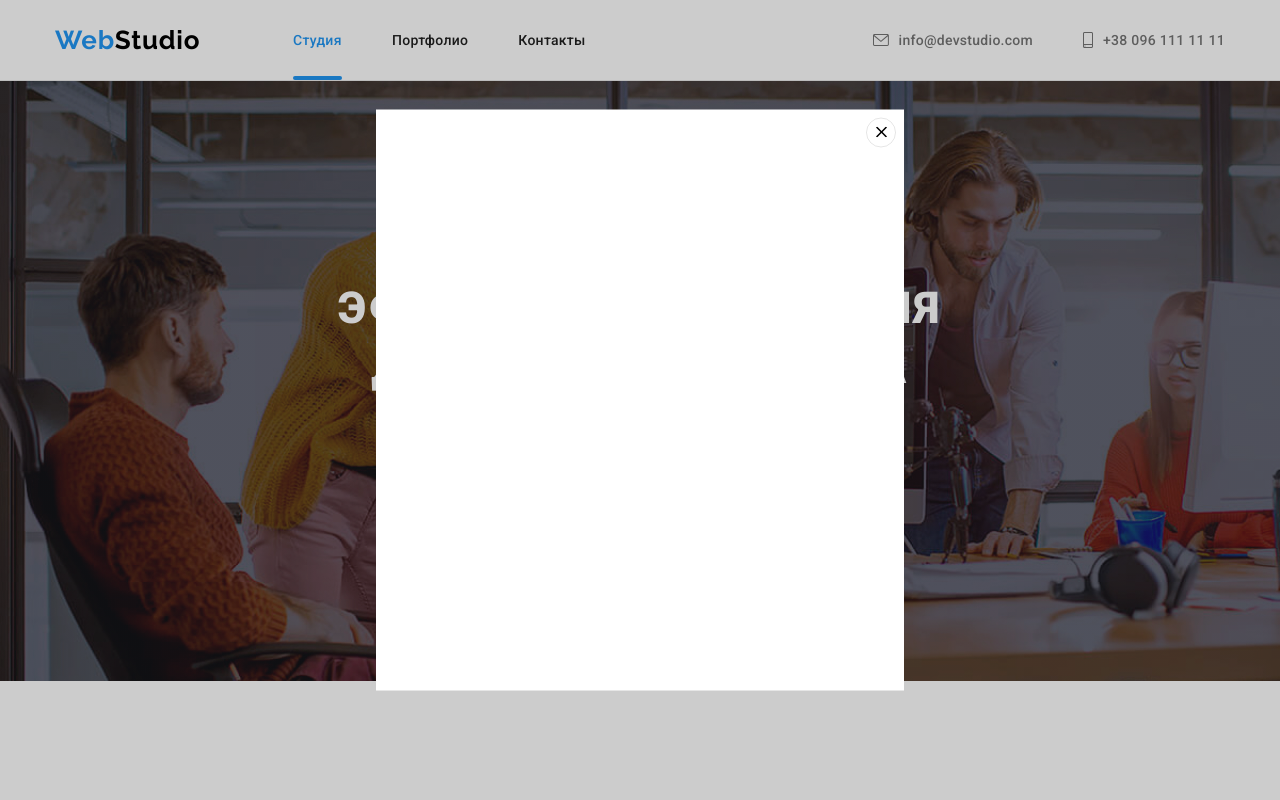
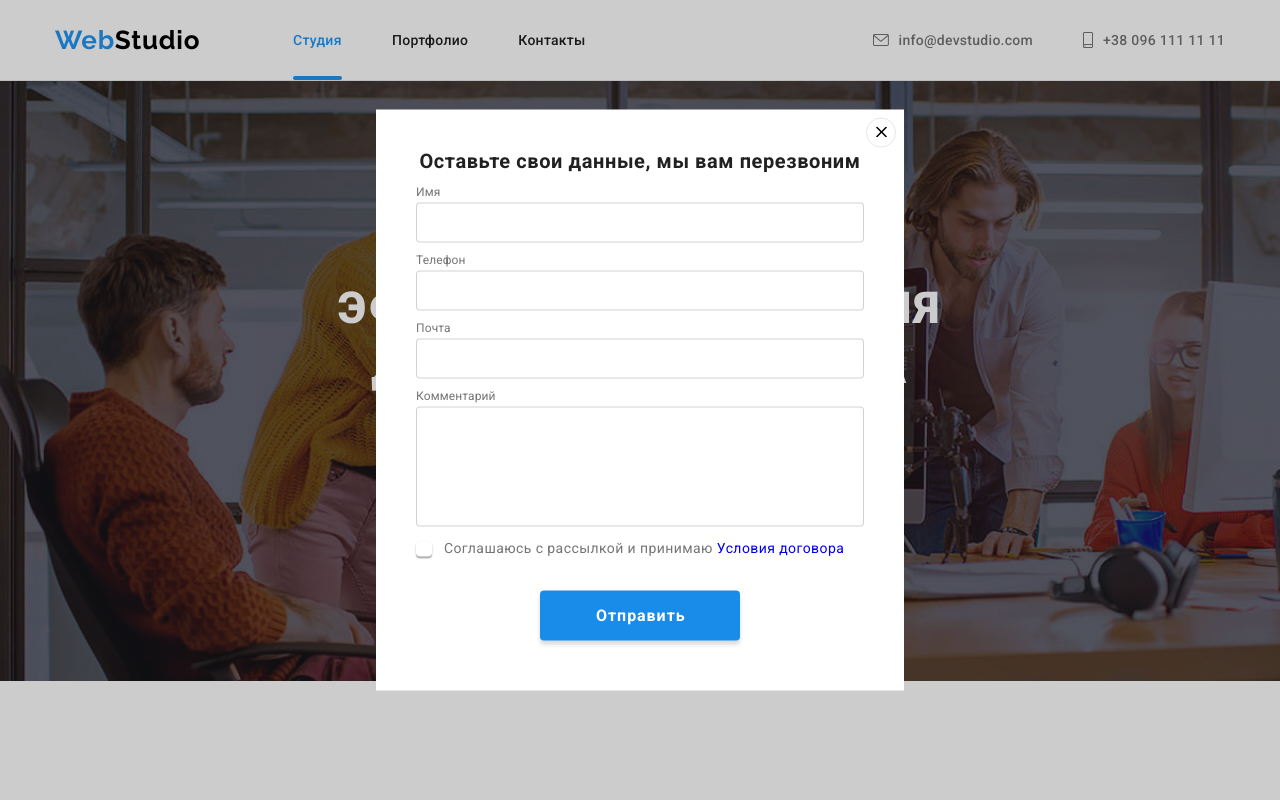
Before and after one commit to Karina-developer/goit-markup-hw-06, a plain HTML site: page index.html in a window 1280 px wide. Both pictures are taken after a click on the button "Заказать услугу". Shown: the top 800 px of the page. Drawn offline with nearby package versions, Linux system fonts and the light colour scheme.

Commit message:
Модальное окно финиш

```diff
--- a/css/styles.css
+++ b/css/styles.css
@@ -900,12 +900,12 @@ img {
 
 /* ===============BUTTON==================== */
 .portfolio-btn {
-  font-family: inherit;
-  min-width: 73px;
+  min-width: 29px;
   font-weight: 500;
   display: inline-block;
   border-radius: 4px;
   padding: 6px 22px;
+  line-height: 1.625;
   letter-spacing: 0.03em;
   text-align: center;
   border: transparent;
@@ -924,6 +924,8 @@ img {
 
 /* ===============END BUTTON=================== */
 
+/* ===============COMPONENTS=================== */
+
 .backdrop {
   position: fixed;
   top: 0;
@@ -931,6 +933,9 @@ img {
   width: 100%;
   height: 100%;
   background-color: rgba(0, 0, 0, 0.2);
+  opacity: 1;
+  visibility: visible;
+  pointer-events: auto;
   transition: all 500ms cubic-bezier(0.4, 0, 0.2, 1);
 }
 
@@ -938,10 +943,11 @@ img {
   position: absolute;
   top: 50%;
   left: 50%;
-  transform: translate(-50%, -50%);
+  transform: translate(-50%, -50%) scale(1);
   width: 528px;
   height: 581px;
   background-color: #fff;
+  padding: 40px;
 }
 
 .button-icon {
@@ -967,3 +973,153 @@ img {
   visibility: hidden;
   pointer-events: none;
 }
+
+.modal-form {
+  display: flex;
+  flex-direction: column;
+}
+
+.modal-form-input {
+  display: block;
+  width: 100%;
+  height: 40px;
+  font-size: 14px;
+  line-height: 1.143;
+  letter-spacing: 0.01em;
+  border: 1px solid rgba(33, 33, 33, 0.2);
+  border-radius: 4px;
+  cursor: pointer;
+  padding-left: 42px;
+  transition: border-color 250ms cubic-bezier(0.4, 0, 0.2, 1);
+}
+
+.modal-form-input:focus,
+.modal-form-message:focus {
+  outline: none;
+  border-color: var(--accent-color);
+}
+
+.modal-form-input:focus + .modal-form-icon {
+  fill: var(--accent-color);
+}
+
+.modal-form-field:not(:last-child) {
+  margin-bottom: 10px;
+}
+
+.modal-form-field {
+  font-size: 12px;
+  line-height: 1.167;
+  letter-spacing: 0.01em;
+  color: #757575;
+}
+
+.lead {
+  font-size: 20px;
+  line-height: 1.15;
+  text-align: center;
+  letter-spacing: 0.03em;
+  margin-bottom: 12px;
+  color: #212121;
+}
+
+.modal-form-icon {
+  position: absolute;
+  left: 12px;
+  top: 50%;
+  transform: translateY(-50%);
+  display: block;
+  width: 18px;
+  height: 18px;
+  transition: fill 250ms cubic-bezier(0.4, 0, 0.2, 1);
+}
+
+.modal-form-input-wrapper {
+  position: relative;
+  display: block;
+  margin-top: 4px;
+}
+
+.modal-form-message {
+  display: block;
+  width: 100%;
+  height: 120px;
+  font-size: 14px;
+  line-height: 1.143;
+  letter-spacing: 0.01em;
+  border: 1px solid rgba(33, 33, 33, 0.2);
+  border-radius: 4px;
+  margin-top: 4px;
+  resize: none;
+  padding: 12px 16px;
+  transition: border-color 250ms cubic-bezier(0.4, 0, 0.2, 1);
+}
+
+.modal-form-message::placeholder {
+  color: rgba(117, 117, 117, 0.5);
+}
+
+.modal-form-policy-label::before {
+  display: inline-block;
+  content: "";
+  width: 16px;
+  height: 15px;
+  margin-right: 8px;
+  vertical-align: middle;
+  border-radius: 4px;
+  box-shadow: 0px 1px 3px rgba(0, 0, 0, 0.12), 0px 1px 1px rgba(0, 0, 0, 0.14),
+    0px 2px 1px rgba(0, 0, 0, 0.2);
+  transition: background-color 250ms cubic-bezier(0.4, 0, 0.2, 1);
+}
+
+.modal-form-policy-check:checked + .modal-form-policy-label::before {
+  background-image: url("../imajes/iconcheck.svg");
+  background-repeat: no-repeat;
+  background-position: left;
+}
+
+.visually-hidden {
+  position: absolute;
+  clip: rect(1px 1px 1px 1px);
+  clip: rect(1px, 1px, 1px, 1px);
+  padding: 0;
+  border: 0;
+  height: 1px;
+  width: 1px;
+  overflow: hidden;
+}
+
+.modal-form-policy-label {
+  min-width: 400px;
+  height: 24px;
+  font-size: 14px;
+  line-height: 1.714;
+  letter-spacing: 0.03em;
+  color: #757575;
+}
+
+.modal-form-btn {
+  width: 200px;
+  margin-left: auto;
+  margin-right: auto;
+  margin-top: 30px;
+  background: #188ce8;
+  font-weight: 700;
+  font-size: 16px;
+  line-height: 1.875;
+  letter-spacing: 0.06em;
+  color: #ffffff;
+  box-shadow: 0px 4px 4px rgba(0, 0, 0, 0.15);
+  border-radius: 4px;
+  padding: 10px 56px;
+  border: 0;
+  cursor: pointer;
+  transition: background-color 250ms cubic-bezier(0.4, 0, 0.2, 1);
+}
+
+.modal-form-btn:hover,
+.modal-form-btn:focus {
+  background-color: #188ce8;
+}
+
+/* ===============END COMPONENTS=================== */
--- a/index.html
+++ b/index.html
@@ -484,6 +484,67 @@
             <use href="./imajes/sprite2.svg#icon-Vector"></use>
           </svg>
         </button>
+        <form action="#" class="modal-form">
+          <b class="lead">Оставьте свои данные, мы вам перезвоним</b>
+          <label class="modal-form-field">
+            Имя
+            <span class="modal-form-input-wrapper">
+              <input
+                type="text"
+                name="user-name"
+                class="modal-form-input"
+                required
+              />
+              <svg class="modal-form-icon">
+                <use href="./imajes/sprite3.svg#icon-person-black"></use>
+              </svg>
+            </span>
+          </label>
+          <label class="modal-form-field">
+            Телефон
+            <span class="modal-form-input-wrapper">
+              <input
+                type="tel"
+                name="user-phone"
+                class="modal-form-input"
+                required
+              />
+              <svg class="modal-form-icon">
+                <use href="./imajes/sprite3.svg#icon-phone-black"></use>
+              </svg>
+            </span>
+          </label>
+          <label class="modal-form-field">
+            Почта
+            <span class="modal-form-input-wrapper">
+              <input type="email" name="user-email" class="modal-form-input" />
+              <svg class="modal-form-icon">
+                <use href="./imajes/sprite3.svg#icon-email-black"></use>
+              </svg>
+            </span>
+          </label>
+          <label class="modal-form-field">
+            Комментарий
+            <textarea
+              name="user-message"
+              class="modal-form-message"
+              placeholder="Введите текст"
+            >
+            </textarea>
+          </label>
+
+          <input
+            id="policy"
+            type="checkbox"
+            value="policy-accept"
+            class="modal-form-policy-check visually-hidden"
+          />
+          <label for="policy" class="modal-form-policy-label">
+            Соглашаюсь с рассылкой и принимаю
+            <a href="#" class="link-policy">Условия договора</a>
+          </label>
+          <button type="submit" class="modal-form-btn">Отправить</button>
+        </form>
       </div>
     </div>
     <script src="./js/modal.js"></script>
```
Also changed, not shown: imajes/iconcheck.svg (added), imajes/icons/Vector2.svg (added).
